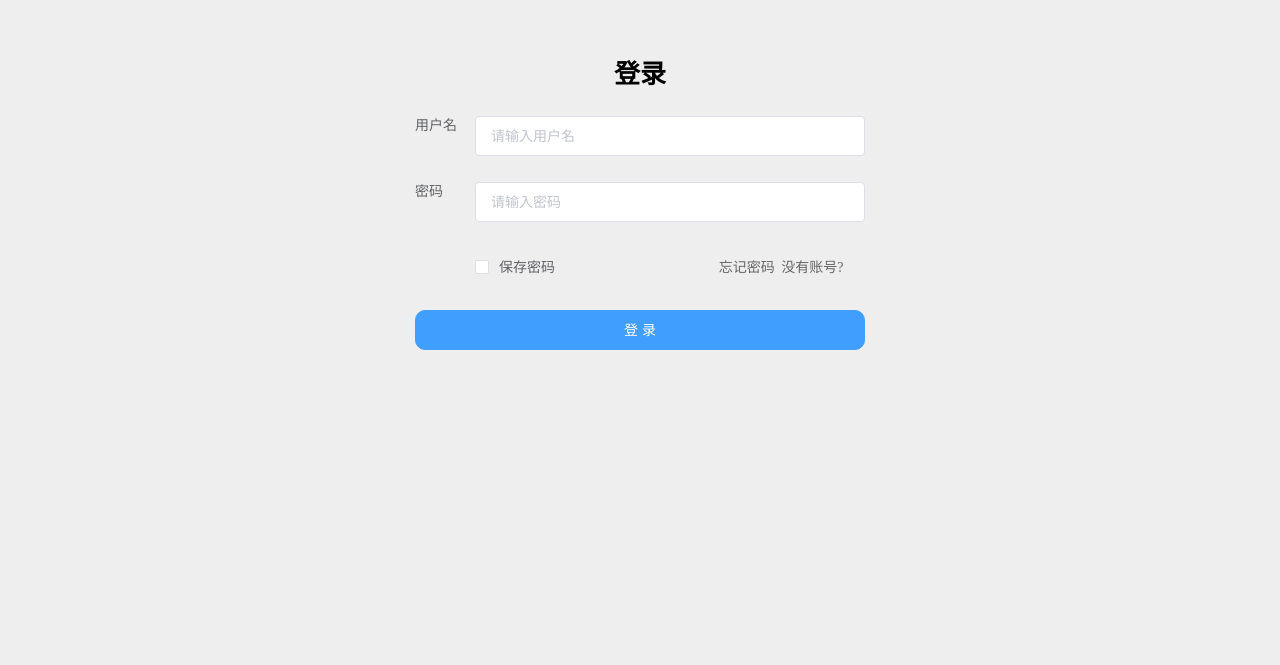
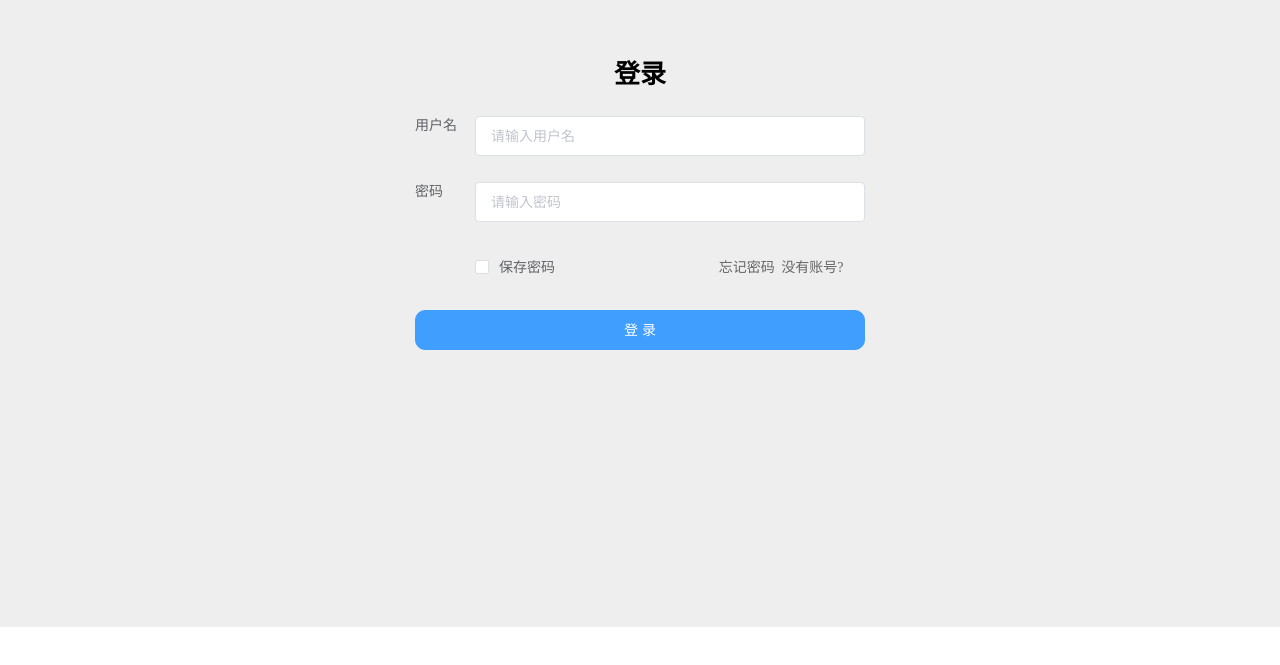
Before and after one commit to Against-violence/AgainstViolenceFE, a Vue app: page /#/login in a window 1280 px wide. Shown: the part 173-838 px from the top of the page. After the commit the page ends 800 px from the top, so only its background shows below. Built offline with nearby package versions, Linux system fonts and the light colour scheme.

Commit message:
布局调整

```diff
--- a/src/views/Login/Login.vue
+++ b/src/views/Login/Login.vue
@@ -127,7 +127,6 @@ export default {
 <style scoped>
 .login-container {
     display: flex;
-    padding-top: 200px;
     justify-content: center;
     min-height: 100vh;
     height: 100vh;
@@ -135,6 +134,7 @@ export default {
 }
 .login-form {
     width: 450px;
+    padding-top: 200px;
 }
 .title {
     font-size: 26px;
--- a/src/views/Register/Register.vue
+++ b/src/views/Register/Register.vue
@@ -129,7 +129,6 @@ export default {
 <style scoped>
 .register-container {
     display: flex;
-    padding-top: 200px;
     justify-content: center;
     min-height: 100vh;
     height: 100vh;
@@ -137,6 +136,7 @@ export default {
 }
 .register-form {
     width: 450px;
+    padding-top: 200px;
 }
 .title {
     font-size: 26px;
```
